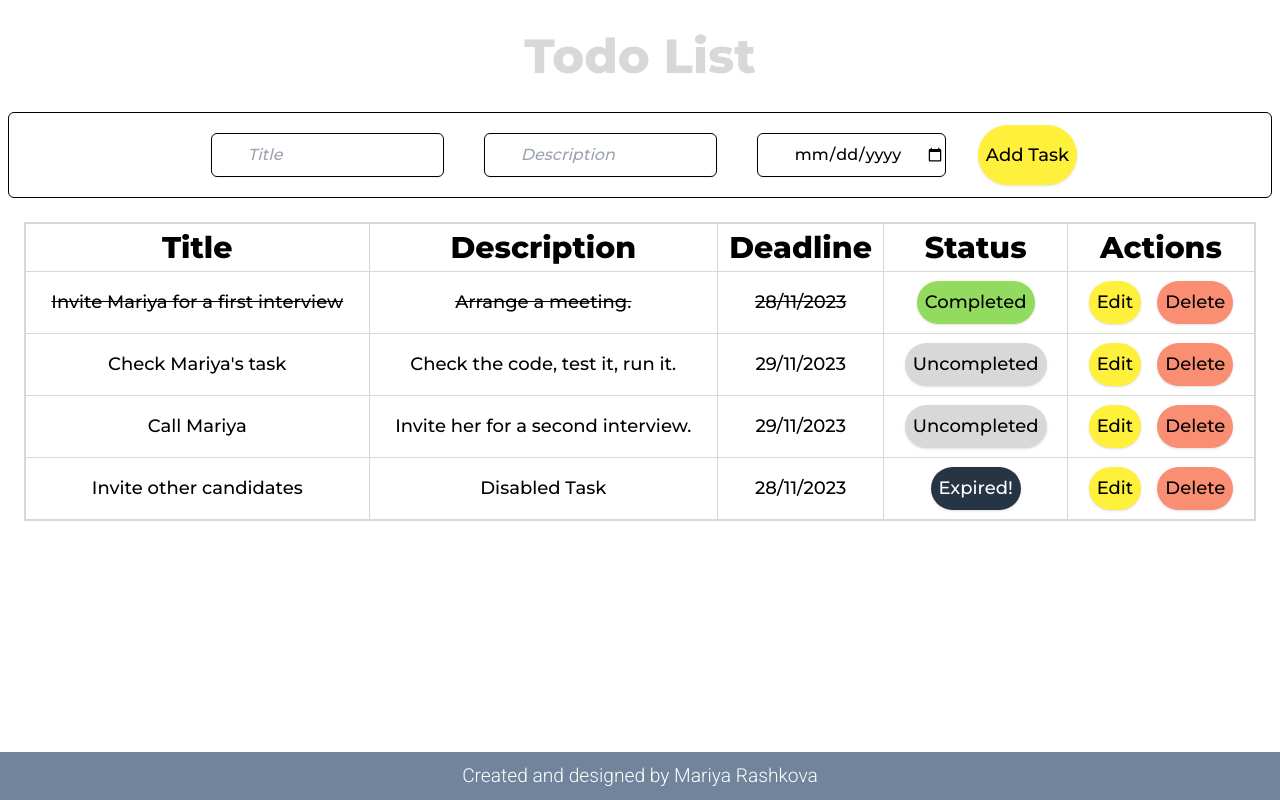
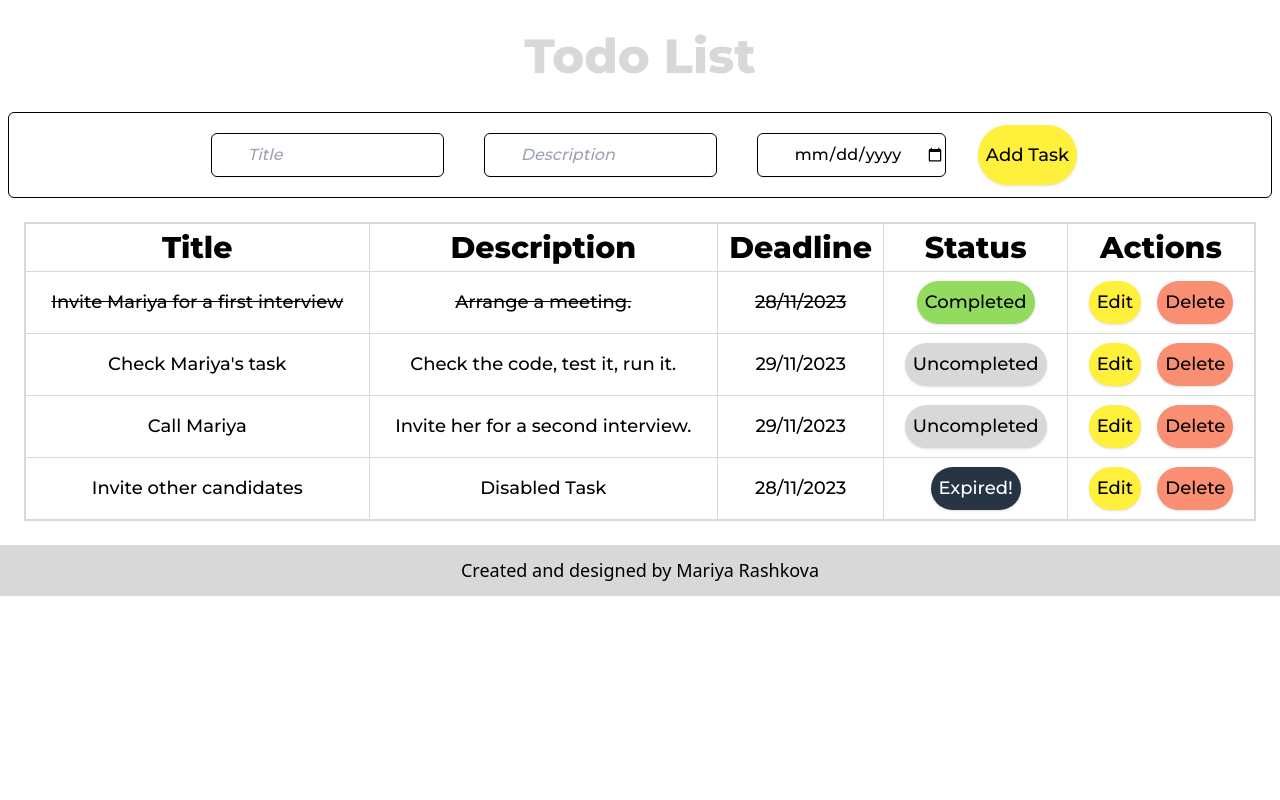
Before and after one commit to mrashkova/Simple-Todo-List, a React (Vite) app: page / in a window 1280 px wide. Built offline with nearby package versions, Linux system fonts and the light colour scheme.

Commit message:
add styling

```diff
--- a/src/App.jsx
+++ b/src/App.jsx
@@ -1,3 +1,5 @@
+import React from "react";
+
 import Header from "./components/header/Header";
 import TodoListApp from "./components/todoList/TodoListApp";
 import Footer from "./components/footer/Footer";
--- a/src/components/footer/Footer.jsx
+++ b/src/components/footer/Footer.jsx
@@ -1,17 +1,11 @@
-import styles from "./Footer.module.css";
+import React from "react";
 
 export default function Footer() {
   return (
-    <footer className={styles.footer}>
-      <p>Created and designed by Mariya Rashkova</p>
-      <div className={styles.footerSocial}>
-        <a href="https://www.linkedin.com/in/mrashkova/">
-          <i className="fa fa-linkedin"></i>
-        </a>
-        <a href="https://github.com/mrashkova">
-          <i className="fa fa-github"></i>
-        </a>
-      </div>
+    <footer className="text-xl bg-gray-light p-3  flex flex-col">
+      <p className="text-center flex-1">
+        Created and designed by Mariya Rashkova
+      </p>
     </footer>
   );
 }
--- a/src/components/footer/Footer.module.css
+++ b/src/components/footer/Footer.module.css
@@ -10,8 +10,3 @@
   bottom: 0;
   width: 100%;
 }
-
-.footer p {
-  font-size: 1.2rem;
-  font-family: "Roboto", sans-serif;
-}
--- a/src/components/header/Header.jsx
+++ b/src/components/header/Header.jsx
@@ -1,3 +1,5 @@
+import React from "react";
+
 export default function Header() {
   return (
     <header className="m-5">
```
